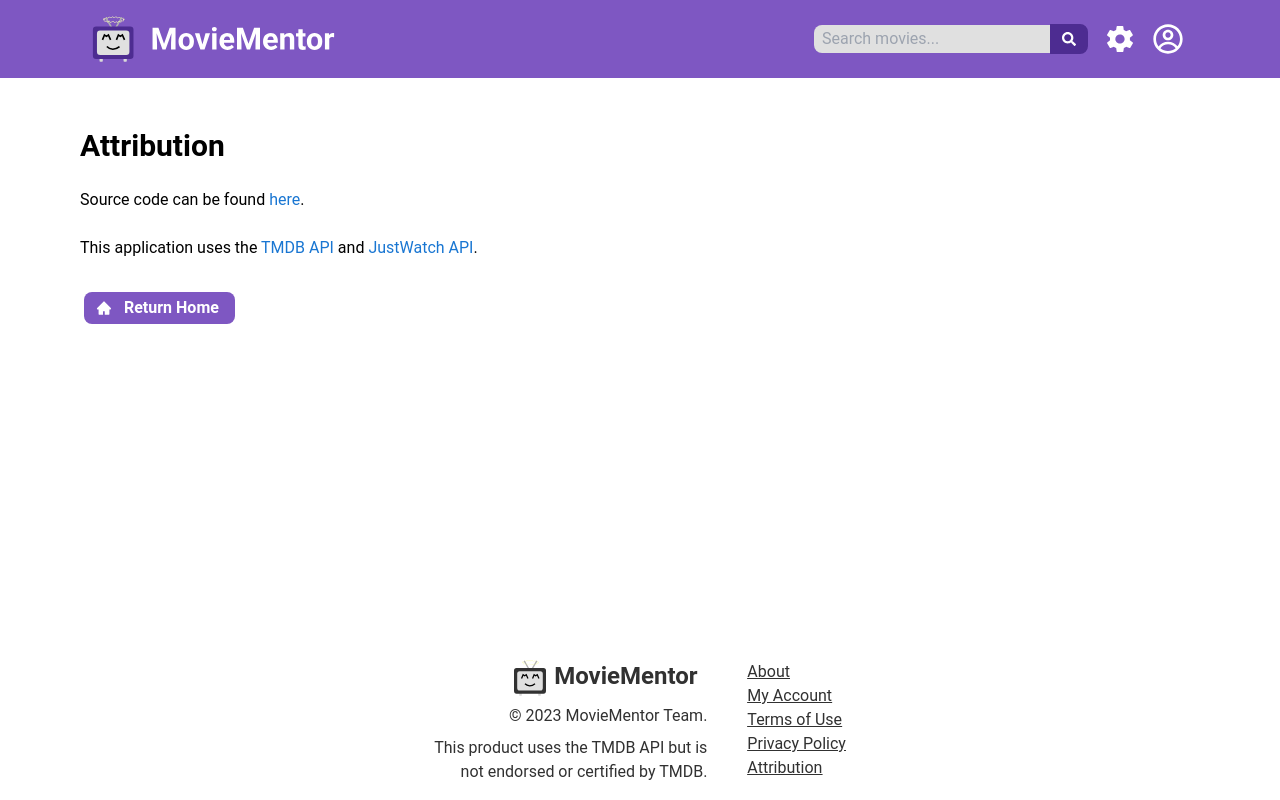
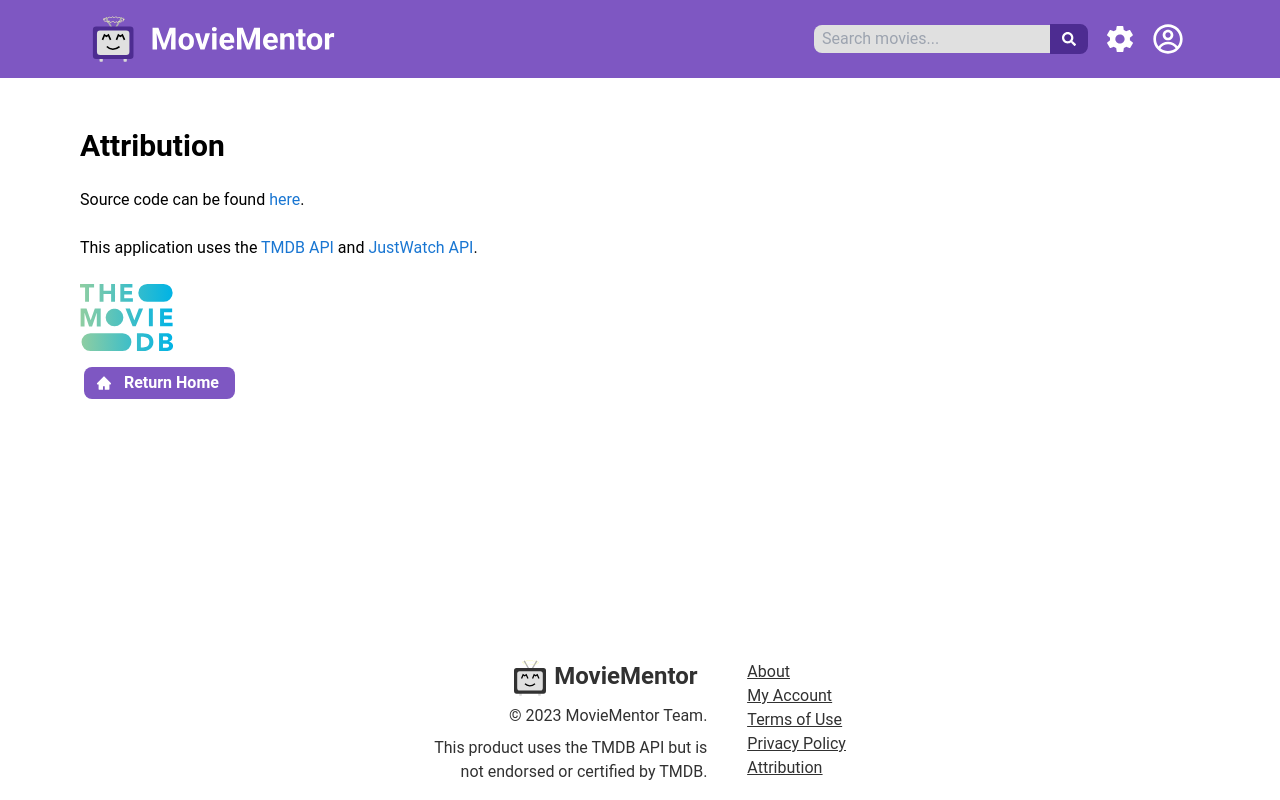
Before and after one commit to ContentWarnings/WebFrontend, a React (Create React App) app: page /attributions in a window 1280 px wide. Built offline with nearby package versions, Linux system fonts and the light colour scheme; no server answers.

Commit message:
Add TMDB Logo to comply with attribution

```diff
--- a/src/pages/Attribution.tsx
+++ b/src/pages/Attribution.tsx
@@ -35,6 +35,7 @@
         .
         <br />
         <br />
+        <img className="mb-4 w-1/12" src={`/tmdb_logo.svg`} alt="TMDB Logo" />
       </div>
       <div className="my-2 flex items-center">
         <Primary2Button href="/" name="Return Home" icon={<AiFillHome />} />
```
Also changed, not shown: public/tmdb_logo.svg (added).
